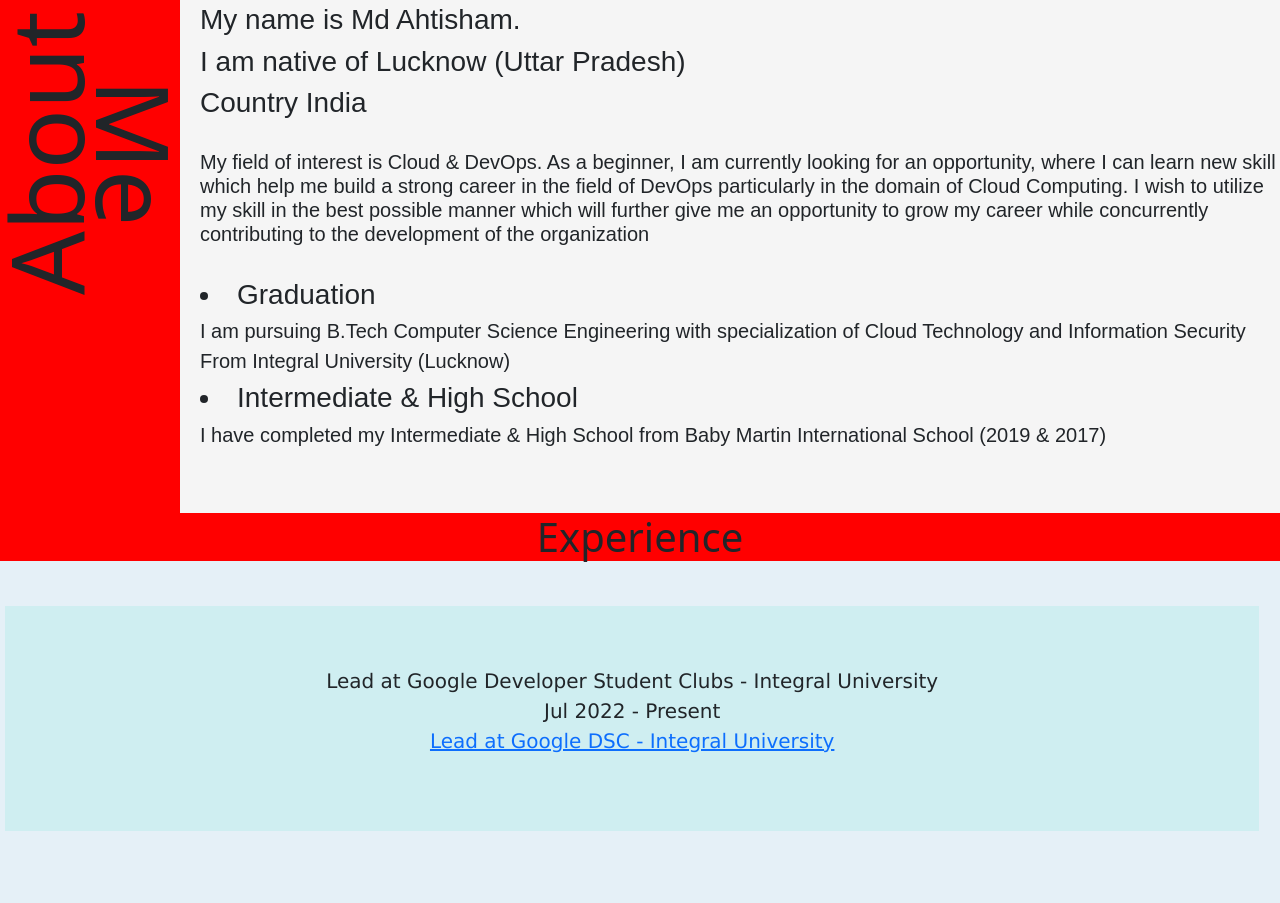
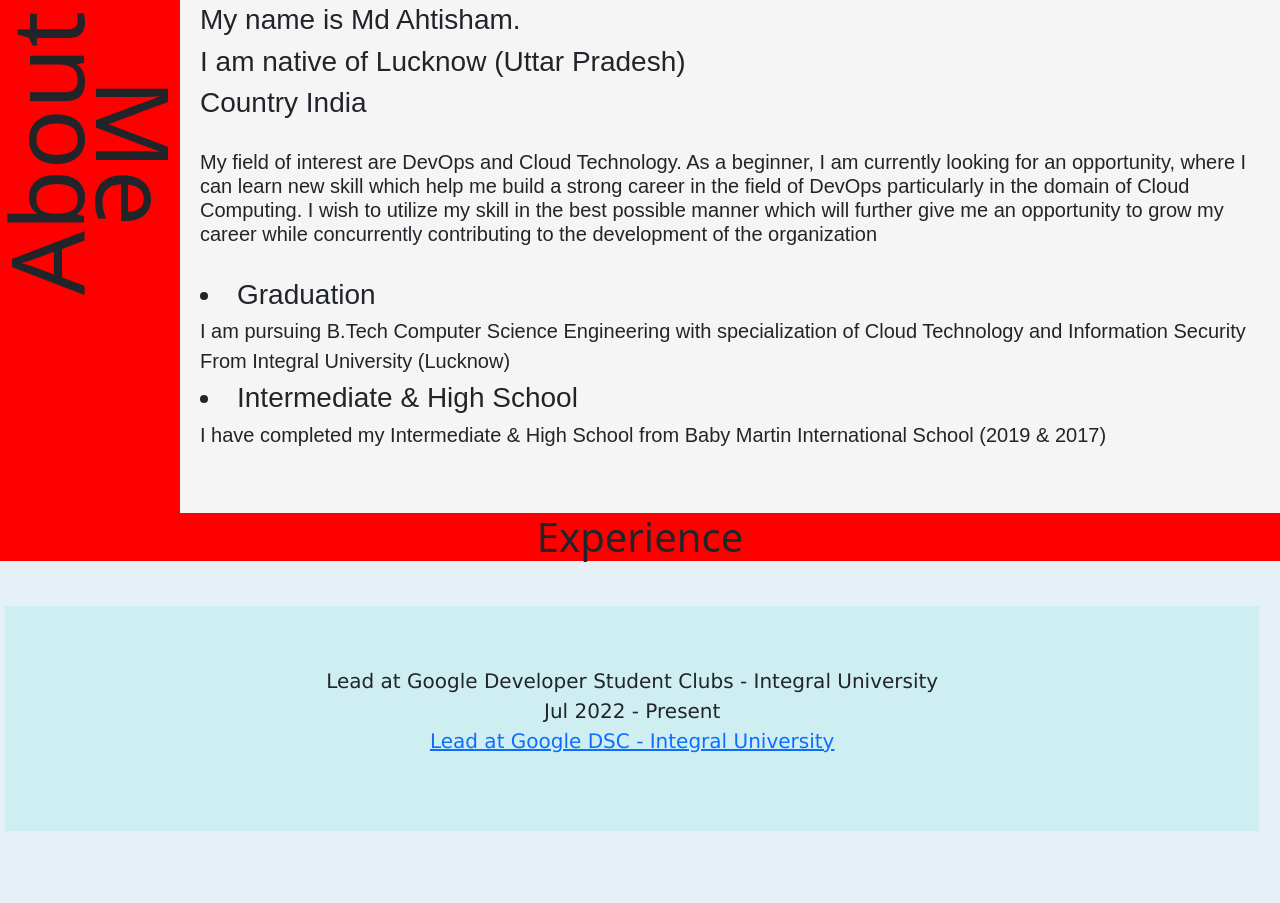
Before and after one commit to mdahtisham/Md-Ahtisham-Portfolio, a plain HTML site: page index.html in a window 1280 px wide. Shown: the part 851-1754 px from the top of the page. Drawn offline with nearby package versions, Linux system fonts and the light colour scheme.

Commit message:
Update index.html

```diff
--- a/index.html
+++ b/index.html
@@ -1120,7 +1120,7 @@ margin-left: 3%;
     <!-- <h3>Cloud & DevOps Engineer</h3> -->
     <h3>I am native of Lucknow (Uttar Pradesh)</h3>
     <h3>Country India</h3>
-    <h5 class="skil">My field of interest is Cloud & DevOps. As a beginner, I am currently looking for an opportunity, where I can learn new skill which help me build a strong career in the field of DevOps particularly in the domain of Cloud Computing. I wish to utilize my skill in the best possible manner which will further give me an opportunity to grow my career while concurrently contributing to the development of the organization </h5>
+    <h5 class="skil">My field of interest are DevOps and Cloud Technology. As a beginner, I am currently looking for an opportunity, where I can learn new skill which help me build a strong career in the field of DevOps particularly in the domain of Cloud Computing. I wish to utilize my skill in the best possible manner which will further give me an opportunity to grow my career while concurrently contributing to the development of the organization </h5>
     <br>
     <h3><li>Graduation</li></h3>
   <h5 class="resab"> I am pursuing B.Tech Computer Science Engineering with specialization of Cloud Technology and Information Security </h5><br><br>
```
